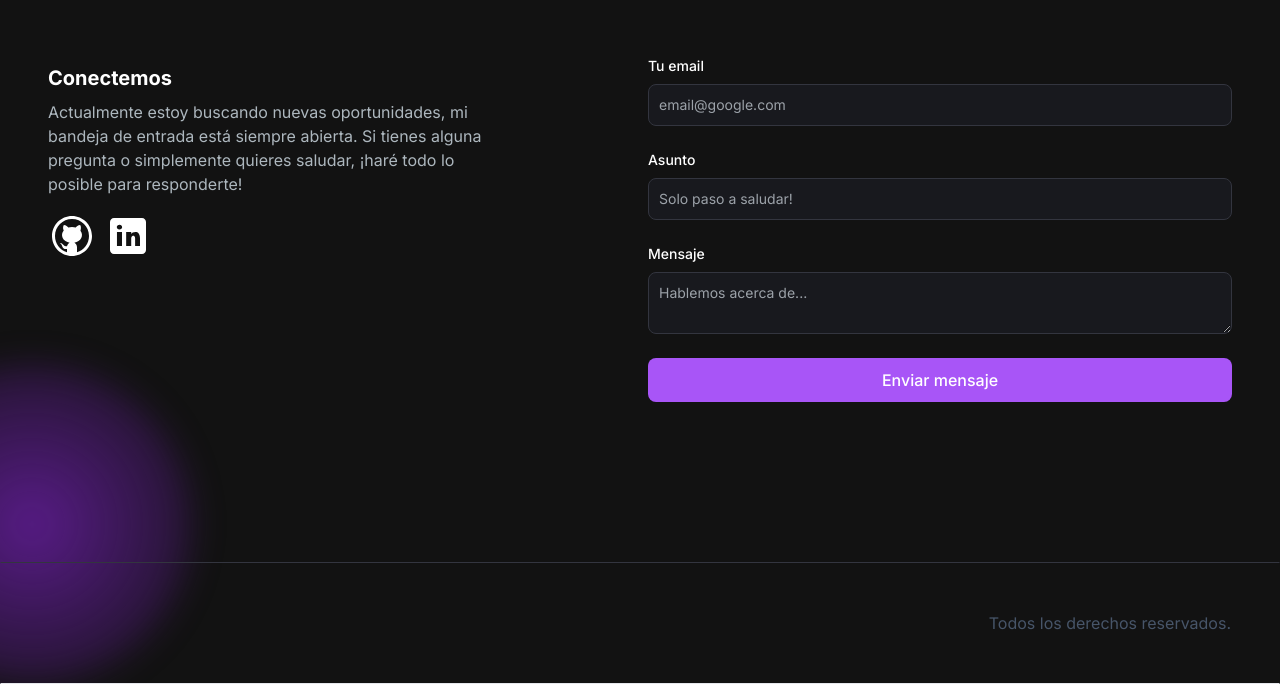
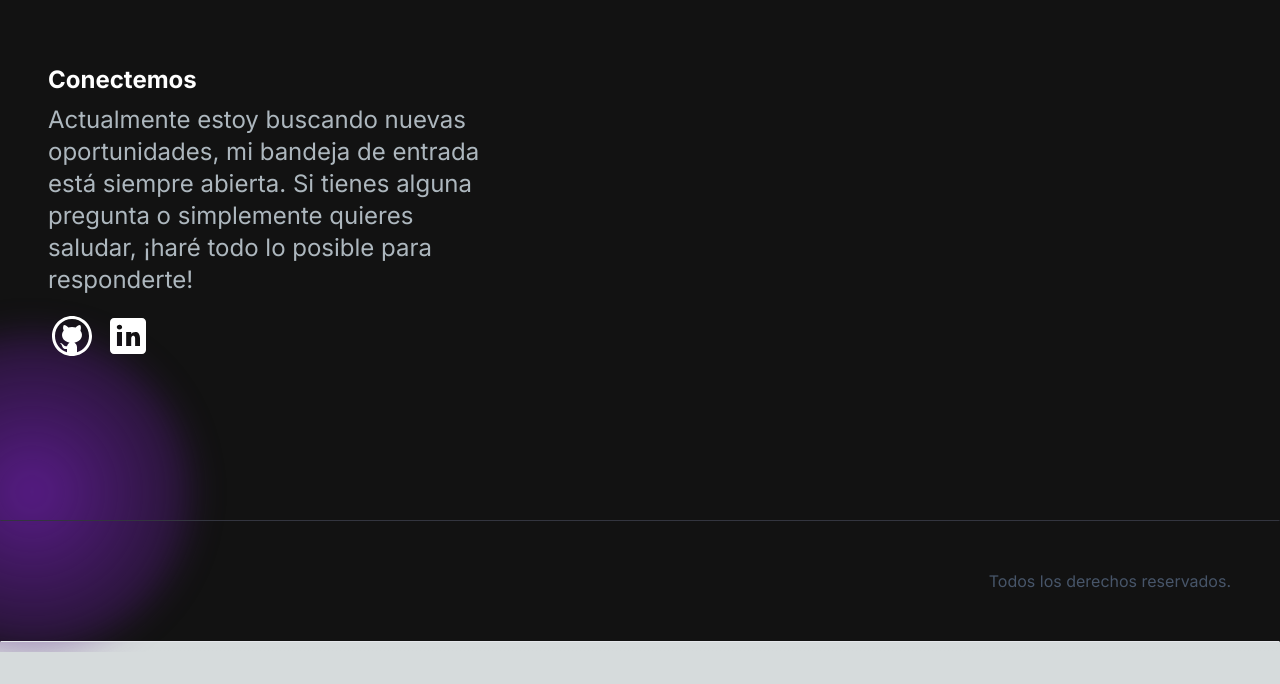
Before and after one commit to diegofmoreno4/portfolio-web, a Next.js app: page / in a window 1280 px wide. Shown: the part 1924-2608 px from the top of the page. After the commit the page ends 2576 px from the top, so only its background shows below. Built offline with nearby package versions, Linux system fonts and the light colour scheme.

Commit message:
se oculta email section

```diff
--- a/src/app/components/EmailSection.jsx
+++ b/src/app/components/EmailSection.jsx
@@ -39,8 +39,8 @@ const EmailSection = () => {
     <section id="contacto" className="grid md:grid-cols-2 my-12 md:my-12 py-24 gap-4 relative">
       <div className="bg-[radial-gradient(ellipse_at_center,_var(--tw-gradient-stops))] from-purple-900 to-transparent rounded-full h-80 w-80 z-0 blur-lg absolute top-3/4 -left-4 transform -translate-x-1/2 -translate-1/2"></div>
       <div className="z-10">
-        <h5 className="text-xl font-bold text-white my-2">Conectemos</h5>
-        <p className="text-[#ADB7BE] mb-4 max-w-md">
+        <h5 className="text-2xl font-bold text-white my-2">Conectemos</h5>
+        <p className="text-[#ADB7BE] mb-4 max-w-md text-2xl">
           Actualmente estoy buscando nuevas oportunidades, mi bandeja de entrada
           está siempre abierta. Si tienes alguna pregunta o simplemente quieres
           saludar, ¡haré todo lo posible para responderte!
@@ -54,7 +54,7 @@ const EmailSection = () => {
           </Link>
         </div>
       </div>
-      <div>
+      {/*<div>
         {emailSubmitted ? (
           <p className="text-green-500 text-sm mt-2">Email enviado correctamente!</p>
         ) : (
@@ -104,7 +104,7 @@ const EmailSection = () => {
             </button>
           </form>
         )}
-      </div>
+        </div>*/}
     </section>
   );
 };
```
